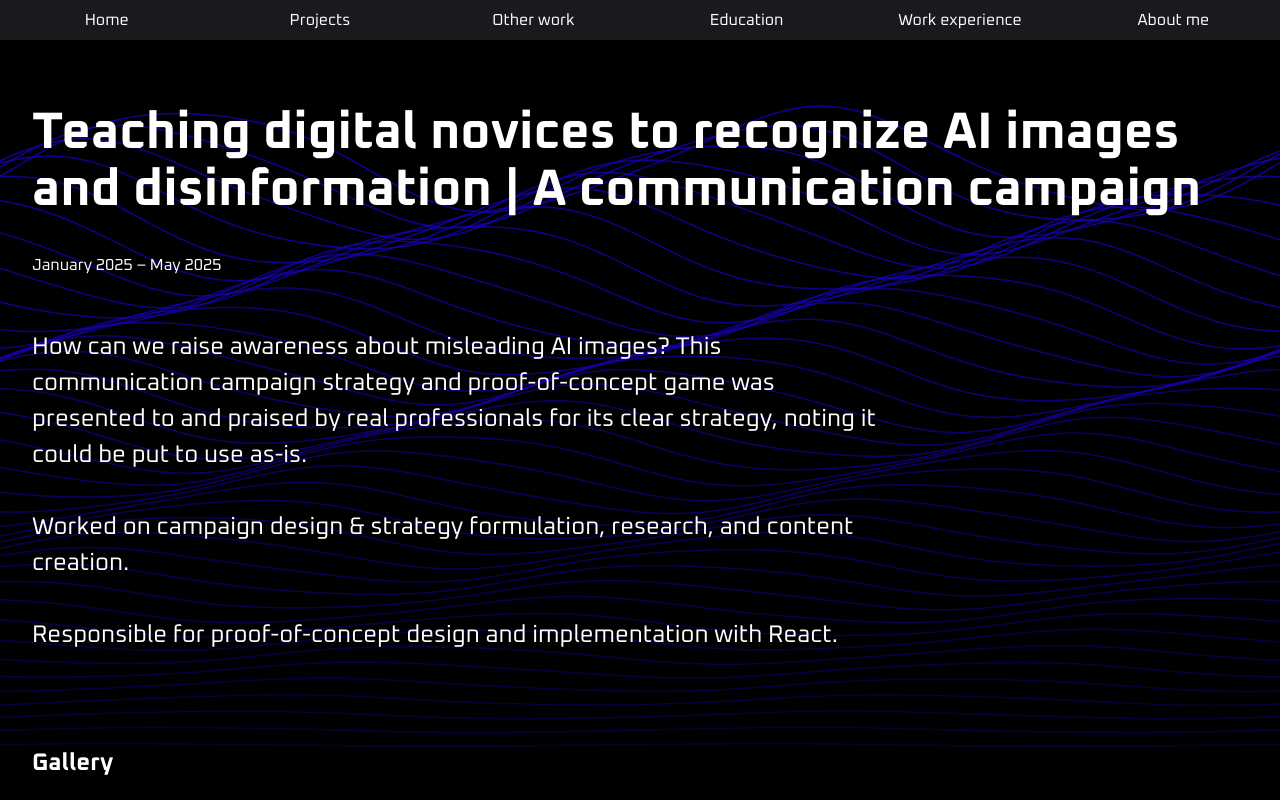
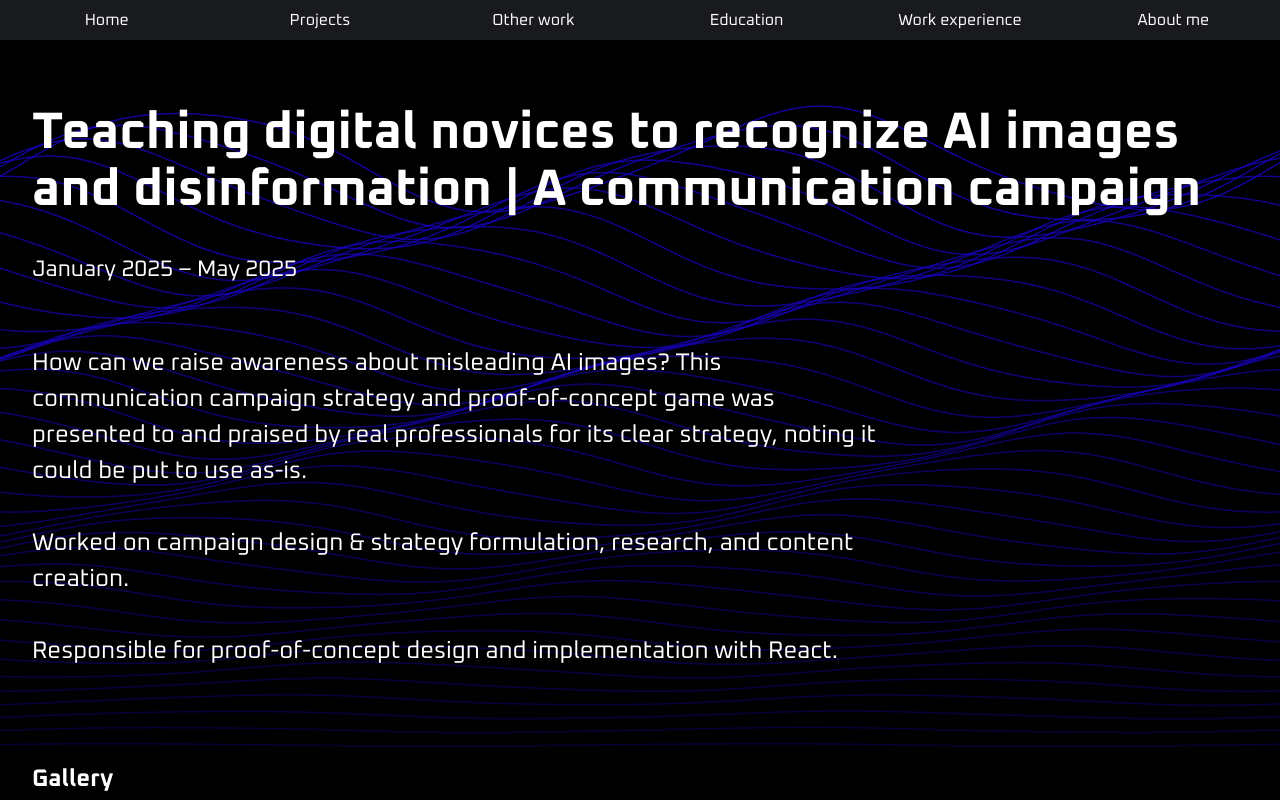
Before and after one commit to silentwinter0/portfolio, a React (Vite) app: page /projects/communication-campaign in a window 1280 px wide. Shown: the top 800 px of the page. Built offline with nearby package versions, Linux system fonts and the light colour scheme.

Commit message:
Increased size of project date in project pages

```diff
--- a/src/pages/ComingSoon.jsx
+++ b/src/pages/ComingSoon.jsx
@@ -17,7 +17,7 @@ function ComingSoon() {
       <Header />
       <div className="card">
         <h1>Coming soon!</h1>
-        <p>Sometime in the future...</p>
+        <p className="project-date">Sometime in the future...</p>
         <p className='project-bigtext'>
           <br/>
             More to come!
--- a/src/pages/CommunicationCampaign.jsx
+++ b/src/pages/CommunicationCampaign.jsx
@@ -25,7 +25,7 @@ function CommunicationCampaign() {
       <div className="card">
         <h1>Teaching digital novices to
             recognize AI images and disinformation | A communication campaign</h1>
-        <p>January 2025 – May 2025</p>
+        <p className="project-date">January 2025 – May 2025</p>
         <p className='project-bigtext'>
           <br/>
               How can we raise awareness about misleading AI images?
--- a/src/pages/FrontPage.css
+++ b/src/pages/FrontPage.css
@@ -111,6 +111,9 @@ html, body, #root {
   display: block;
 }
 
+.project-date {
+  font-size: 1.4rem;
+}
 
 @media (max-width: 899px) {
 
--- a/src/pages/PortfolioSite.jsx
+++ b/src/pages/PortfolioSite.jsx
@@ -17,7 +17,7 @@ function PortfolioSite() {
       <Header />
       <div className="card">
         <h1>Portfolio site in React</h1>
-        <p>December 2025 – January 2026</p>
+        <div className="project-date">December 2025 – January 2026</div>
         <p className='project-bigtext'>
           <br/>
             This site was built by me using React and CSS. Initially
--- a/src/pages/SimpleScheduler.jsx
+++ b/src/pages/SimpleScheduler.jsx
@@ -17,7 +17,7 @@ function SimpleScheduler() {
       <Header />
       <div className="card">
         <h1>Command-line Scheduler, written in C</h1>
-        <p>March 2025</p>
+        <p className="project-date">March 2025</p>
         <p className='project-bigtext'>
           <br/>
             Simple scheduling system for scheduling one-hour meeting
```
